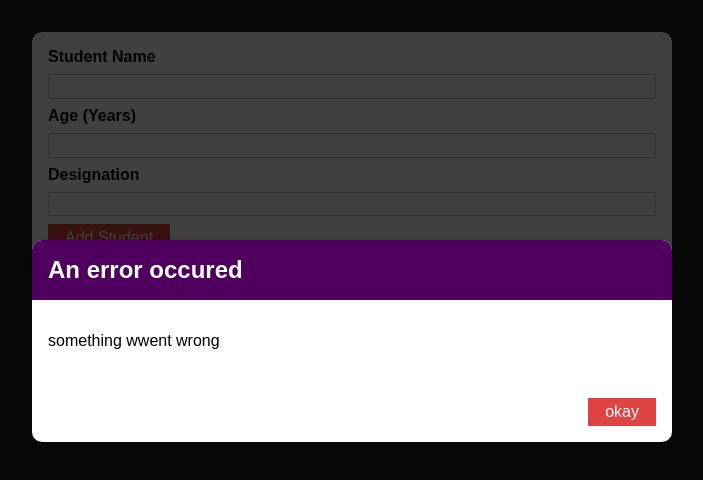
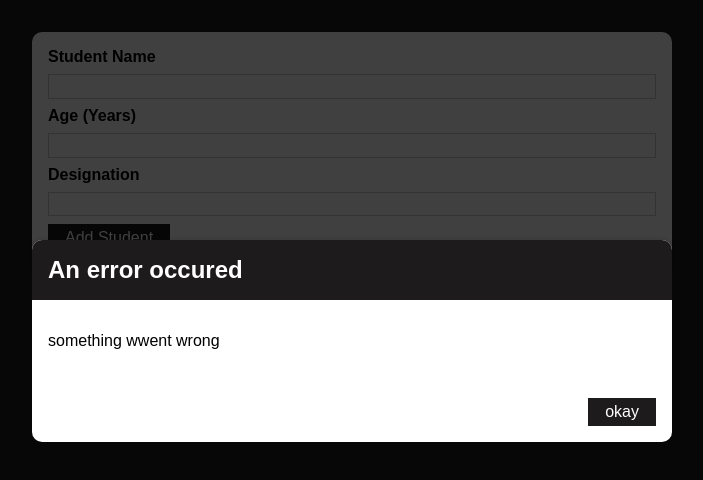
Before and after one commit to keerthiJR/React-StudentDetails-MAX, a React (Create React App) app: page / in a window 1280 px wide. Shown: the top 480 px of the page, without its empty margins (288-991 px from the left). Built offline with nearby package versions, Linux system fonts and the light colour scheme.

Commit message:
added css styling for error modlar

```diff
--- a/src/components/UI/Button.module.css
+++ b/src/components/UI/Button.module.css
@@ -1,7 +1,7 @@
 .button {
     font: inherit;
-    border: 1px solid #e04343;
-    background: #e04343;
+    border: 1px solid #1d1b1b;
+    background: #1d1b1b;
     color: white;
     padding: 0.25rem 1rem;
     cursor: pointer;
@@ -9,8 +9,8 @@
 
   .button:hover,
   .button:active {
-    background: #e04343;
-    border-color: #e04343;
+    background: #776f6f;
+    border-color: #776f6f;
   }
 
   .button:focus {
--- a/src/components/UI/ErrorModal.module.css
+++ b/src/components/UI/ErrorModal.module.css
@@ -18,7 +18,7 @@
   }
 
   .header {
-    background: #4f005f;
+    background: #1d1b1b;
     padding: 1rem;
   }
 
```
